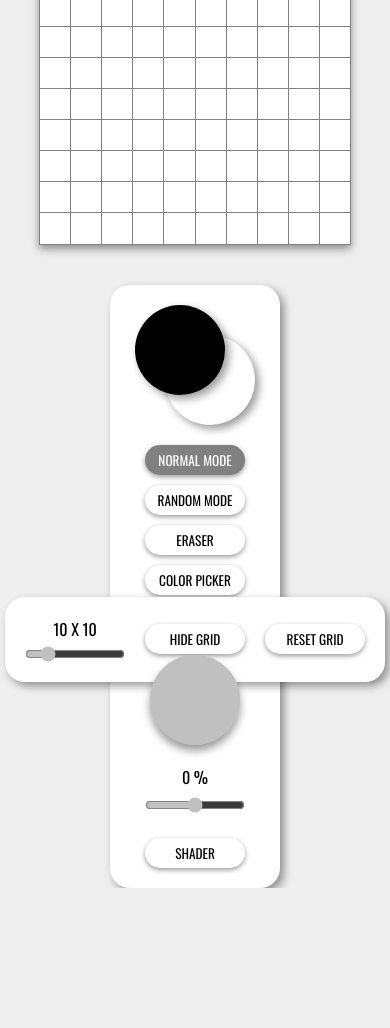
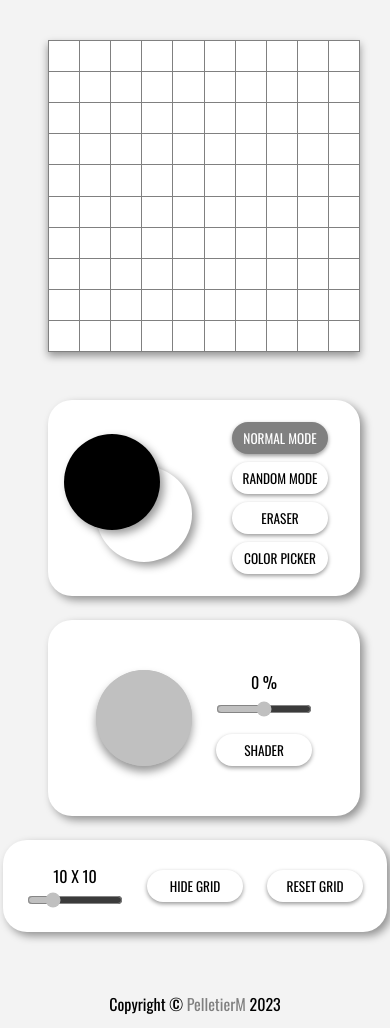
Before and after one commit to PelletierM/TOP-EtchASketch, a plain HTML site: page index.html in a window 390 px wide. Shown: the part 135-1163 px from the top of the page. Before the commit the page ends 1023 px from the top, so only its background shows below. Drawn offline with nearby package versions, Linux system fonts and the light colour scheme.

Commit message:
Add screen size responsiveness and clean up code

```diff
--- a/css/style.css
+++ b/css/style.css
@@ -6,197 +6,293 @@
 }
 * {
     font-family: 'Oswald', sans-serif;
-    margin:0px;
-    padding:0px;
-    accent-color:var(--third-color)
+    margin: 0px;
+    padding: 0px;
+    accent-color: var(--third-color)
 }
 
 body {
-    background-color: #eeeeee;
-    display:flex;
-    align-items:center;
-    justify-content: center;
-    flex-direction:column;
-    min-height:100vh;
+    background-color: rgb(243, 243, 243);
+    display: flex;
+    align-items: center;
+    justify-content: space-between;
+    flex-direction: column;
+    min-height: 100vh;
 }
 
-p {
-    margin:0px;
-    padding:0px;
+h1 {
+    font-size: 48px;
+    margin-bottom: 8px;
 }
+
+a:link {color: var(--second-color); text-decoration: none; transition: 0.2s}
+a:visited {color: var(--second-color); text-decoration: none; transition: 0.2s}
+a:hover {color: var(--third-color); transition: 0.2s}
+
 button{
-    height:30px;
-    border-radius:15px;
-    border-width:0px;
-    width:100px;
+    height: 32px;
+    border-radius: 16px;
+    border-width: 0px;
+    width: 96px;
     background-color: var(--main-color);
-    box-shadow: rgb(0, 0, 0, 0.4) 0px 2px 5px;
-    transition:0.1s;
-    color:var(--adaptive-text-color);
-    flex-shrink:0;
+    box-shadow: rgb(0, 0, 0, 0.4) 0px 2px 4px;
+    transition: 0.1s;
+    color: var(--adaptive-text-color);
+    flex-shrink: 0;
 }
 
 button:hover {
-    transition:0.2s;
-    background-color:var(--third-color);
-    transform:translate(0px, -2px);
-    box-shadow: rgb(0, 0, 0, 0.8) 0px 3px;
+    transition: 0.2s;
+    background-color: var(--third-color);
+    transform: translate(0px, -4px);
+    box-shadow: rgb(0, 0, 0, 0.8) 0px 4px;
 }
 
 .buttonActive {
-    background-color:var(--second-color);
-    color:white;
+    background-color: var(--second-color);
+    color: white;
 }
 
 .buttonActive:hover {
     background-color: var(--second-color);
     }
 
-.main {
-    display:flex;
-    justify-content:center;
-    align-items:center;
-    flex-wrap: wrap;
-    margin: 0px 40px;
-
+.content {
+    width: 100vw;
+    display: flex;
+    flex-direction: column;
+    justify-content: center;
+    align-items: center;
+    margin : 48px 0px
 }
 
+.mainContainer {
+    width: 100vw;
+    max-width: 1184px;
+}
+
+.main {
+    display: flex;
+    justify-content: flex-end;
+    align-items: center;
+    flex-wrap: wrap;
+    margin: 0px 48px;
+    flex-grow: 0;
+}
 
 .grid {
-    box-sizing:border-box;
+    box-sizing: border-box;
     width : 80vw;
-    max-width : 600px;
+    max-width : 640px;
     height: 80vw;
-    max-height: 600px;
-    display:grid;
-    margin:40px;
+    max-height: 640px;
+    display: grid;
+    margin: 48px;
+    margin-left: 0px;
     gap: 1px;
     background-color: rgb(128, 128, 128);
-    border-width:1px;
-    border-color:rgb(128, 128, 128);
-    border-style:solid;
-    flex-shrink:0;
+    border-width: 1px;
+    border-color: rgb(128, 128, 128);
+    border-style: solid;
+    flex-shrink: 0;
     box-shadow: rgb(0, 0, 0, 0.4) 0px 4px 8px
 }
+.mainMenu {
+    width: 176px;
+    height: 80vw;
+    max-height: 640px;
+    display: flex;
+    justify-content: flex-start;
+    align-items: center;
+    flex-direction: column;
+    gap: 24px;
+    flex-shrink: 0;
+}
 
+.subMenu{
+    box-sizing: border-box;
+    min-width: 176px;
+    display: flex;
+    flex-direction: column;
+    align-items: center;
+    padding: 24px;
+    background-color: #ffffff;
+    border-radius: 24px;
+    box-shadow: rgb(0, 0, 0, 0.4) 4px 4px 8px;
+    gap: 24px;
+}
 
-.mainMenu {
-    width: 170px;
-    height:80vw;
-    max-height:600px;
-    display:flex;
-    justify-content:flex-start;
-    align-items:center;
-    flex-direction:column;
-    gap:20px;
-    flex-shrink:0;
+.colorPickers {
+    width: 128px;
+    height: 128px;
+    display: grid;
+    grid-template-rows: 32px 64px 32px;
+    grid-template-columns: 32px 64px 32px;
 }
-    .subMenu{
-        box-sizing:border-box;
-        min-width:170px;
-        display:flex;
-        flex-direction:column;
-        align-items:center;
-        padding:20px;
-        background-color:#ffffff;
-        border-radius:20px;
-        box-shadow: rgb(0, 0, 0, 0.4) 4px 4px 8px;
-        gap:20px;
-    }
-        .colorPickers {
-            width:120px;
-            height:120px;
-            display:grid;
-            grid-template-rows: 30px 60px 30px;
-            grid-template-columns: 30px 60px 30px;
 
-        }
 .drawColorContainer {
     grid-area: 1 / 1 / 2 / 2;
     z-index: 2;
     flex-shrink: 0;
 }
+
 .backgroundColorContainer {
     grid-area: 2 / 2 / 3 / 3;
-                z-index:1;
-                flex-shrink:0;
+    z-index: 1;
+    flex-shrink: 0;
 }
 .colorCircleContainer {
-                width:90px;
-                height:90px;
-                border-radius:45px;
-                overflow:hidden;
-                display:flex;
-                justify-content:center;
-                align-items:center;
+    width: 96px;
+    height: 96px;
+    border-radius: 48px;
+    overflow: hidden;
+    display: flex;
+    justify-content: center;
+    align-items: center;
     box-shadow: rgb(0, 0, 0, 0.4) 4px 4px 8px;
 }
 
 .colorCircleContainer:hover {
-                scale:1.05;
-                transition:0.3s;
+    scale: 1.04;
+    transition: 0.3s;
 }
 
 .colorCircle {
-                min-width: 100px;
-                min-height:100px;
-                opacity:0;
-                flex-shrink:0;
+    min-width: 96px;
+    min-height: 96px;
+    opacity: 0;
+    flex-shrink: 0;
 }
+
 .drawingModes {
-            width: 130px;
+    width: 128px;
     flex-shrink: 0;
     display: flex;
     flex-direction: column;
     align-items: center;
-            gap:10px;
+    gap: 8px;
 }
-    .shaderMenu {
-        flex-grow: 1;
-    }
+
 .shaderColors {
-            width: 90px;
-            height: 90px;
+    width: 96px;
+    height: 96px;
     background-color: var(--third-color);
     display: flex;
-            border-radius:45px;
+    border-radius: 48px;
     justify-content: center;
     align-items: center;
     transform: rotate(45deg);
     box-shadow: rgb(0, 0, 0, 0.4) 4px 4px 8px;
 }
+
 .colorHalfCircle {
-                width:45px;
-                height:90px;
-                margin:0px;
-                padding:0px;
+    width: 48px;
+    height: 96px;
+    margin: 0px;
+    padding: 0px;
 }
+
 .shaderBaseColor {
     background-color: var(--third-color);
-                border-top-left-radius: 50px;
-                border-bottom-left-radius: 50px;
+    border-top-left-radius: 48px;
+    border-bottom-left-radius: 48px;
 }
+
 .shaderChangedColor{
     background-color: var(--third-color);
-                border-top-right-radius: 50px;
-                border-bottom-right-radius: 50px;
+    border-top-right-radius: 48px;
+    border-bottom-right-radius: 48px;
+}
 
+.colorChangeSlider {
+    width: 96px;
 }
-        .colorChangeSlider {
-            width:100px;
+
+.slider {
+    width: 96px;
 }
-        .slider {
-            width:100px;
-            color:red;
-        }
+
 .gridMenu {
-        flex-direction:row;
+    flex-direction: row;
 }
 
 .sliderContainer {
-    display:flex;
+    display: flex;
     flex-direction: column;
-    align-items:center;
+    align-items: center;
     justify-content: center;
-    gap: 5px;
+    gap: 4px;
     }
+
+.shaderMode {
+    margin-top: 8px;
+}
+
+.footer {
+    width: 100vw;
+    height: 48px;
+    display: flex;
+    justify-content: center;
+    align-items: center;
+}
+
+@media (max-width: 1184px) {
+    h1 {
+        transform: translate(calc(calc(1184px - 100vw) / 2 * -1), 0px);
+    }
+
+    .gridMenu {
+        transform: translate(calc(calc(1184px - 100vw) / 2 * -1), 0px);
+    }
+
+}
+
+@media (max-width: 960px) {
+    h1 {
+        transform: translate(0px, 0px);
+    }
+
+    .gridMenu {
+        transform: translate(0px, 0px)
+    }
+
+    .grid {
+        margin-right: 0px;
+    }
+
+    .main {
+        flex-direction: column;
+    }
+
+    .mainMenu {
+        width: 80vw;
+        max-width: 640px;
+        height: 100%;
+        display: flex;
+        justify-content: center;
+        align-items: center;
+        flex-direction: row;
+        flex-wrap: wrap;
+        margin-bottom: 24px;
+    }
+
+    .drawingMenu {
+        flex-direction: row;
+        align-items: center;
+        justify-content: center;
+        height: 196px;
+        flex-grow: 1;
+    }
+
+    .shaderMenu {
+        flex-direction: row;
+        align-items: center;
+        justify-content: center;
+        height: 196px;
+        flex-grow: 1;
+    }
+
+    .subMenu {
+        max-width: 384px;
+    }
+}
--- a/index.html
+++ b/index.html
@@ -11,6 +11,11 @@
     <link rel="stylesheet" href="./css/style.css">
 </head>
 <body>
+<div class="header"></div>
+<div class="content">
+    <h1>Etch-A-Sketch</h1>
+    <div class="mainContainer">
+        <div class="flexGrowLeft"></div>
         <div class="main">
             <div class="grid"></div>
             <div class="mainMenu">
@@ -38,23 +43,25 @@
                     <div class="sliderContainer">
                         <p class="colorChangeSliderText">0 %</p>
                         <div class="sliderMenu">
-                    <div class="darken"></div>
                             <input class="colorChangeSlider" type="range" min="-20" max="20" value="0" />
-                    <div class="lighten"></div>
+                        </div>
+                        <button class="shaderMode">SHADER</button>
                     </div>
                 </div>
-
-            <button class="shaderMode">SHADER</button>
             </div>
         </div>
     </div>
     <div class="subMenu gridMenu">
         <div class="sliderContainer">
             <p class="sliderText">10 X 10</p>
-            <input class="slider" type="range" min="1" max="50" value="10" />
+            <input class="slider" type="range" min="1" max="40" value="10" />
         </div>
         <button class="showGridToggle">HIDE GRID</button>
         <button class="reset">RESET GRID</button>
     </div>
+</div>
+<div class="footer">
+    <p>Copyright &#169; <a href=https://github.com/PelletierM/TOP-EtchASketch>PelletierM</a> 2023</p>
+</div>
 </body>
 </html>
--- a/js/main.js
+++ b/js/main.js
@@ -341,8 +341,12 @@ function enableDrawing() {
         gridCell.addEventListener("mouseout", mouseOutHover);
         gridCell.addEventListener("mousedown", function(e){selectDrawingCondition()})
     })
-    if (showGrid) {grid.style.gap = "1px"}
-    else {grid.style.gap ="0px"}
+    if (showGrid) {grid.style.gap = "1px"
+        grid.style.borderWidth = "1px"
+    }
+    else {grid.style.gap ="0px"
+        grid.style.borderWidth = "0px"
+    }
 }
 
 // ON PAGE LOAD FUNCTIONS
```
Lines whose indentation alone changed are shown as unchanged.
